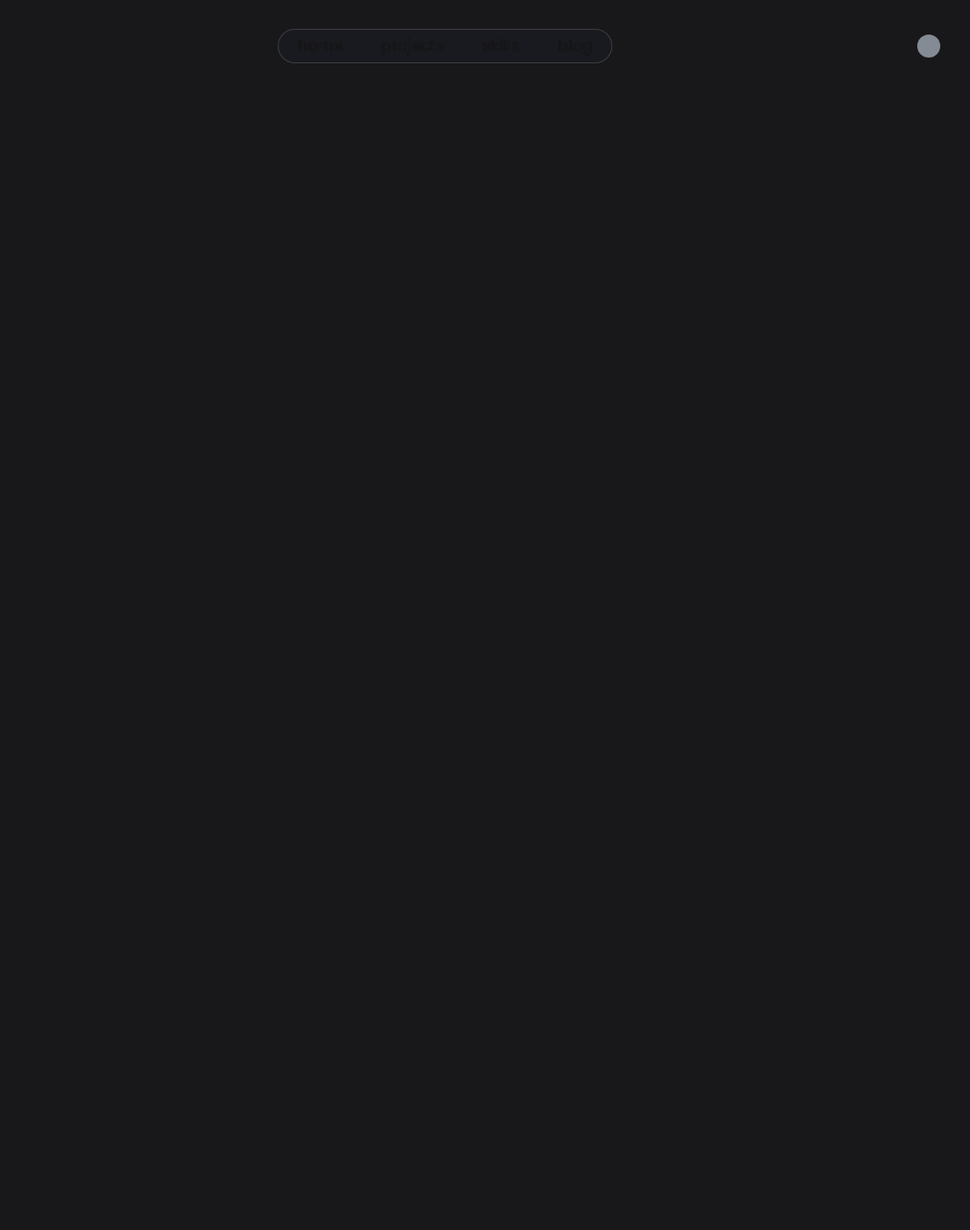
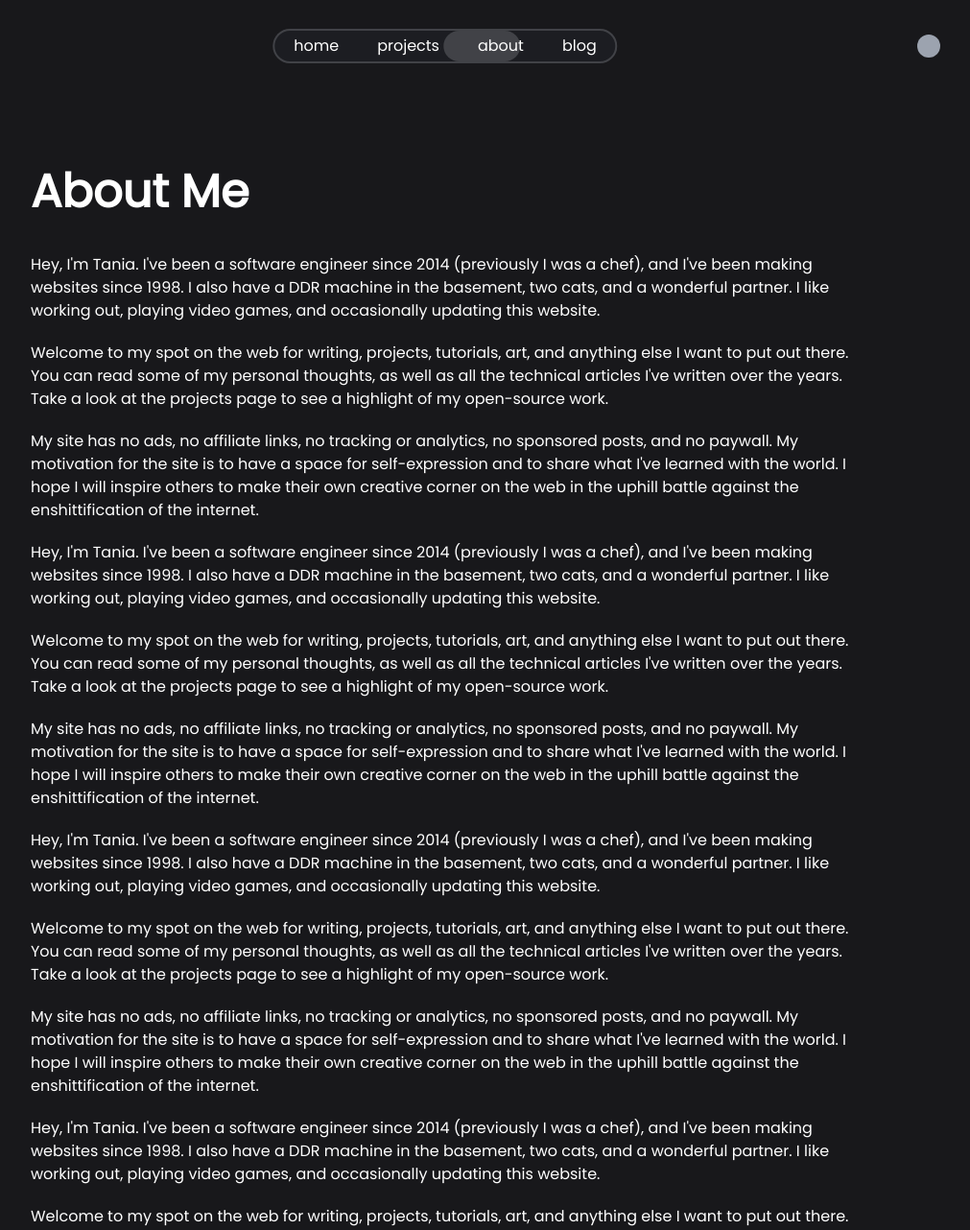
Before and after one commit to yuvrajsinh5252/website, a Next.js app: page /about in a window 1280 px wide. Before the commit this address had no page. Shown: the top 1282 px of the page at 96% size, without its empty margins (176-1187 px from the left). Before the commit the page ends 800 px from the top, so only its background shows below. Built offline with nearby package versions, Linux system fonts and the light colour scheme.

Commit message:
feat: project page

```diff
--- /dev/null
+++ b/src/app/about/page.tsx
@@ -0,0 +1,57 @@
+import MaxWidthWrapper from "@/components/MaxWidthWrapper";
+
+export default function Home() {
+  return (
+    <MaxWidthWrapper className="max-w-screen-lg">
+      <div className="flex justify-center h-screen">
+        <div className="flex flex-col gap-10 mt-44">
+          <h1 className="text-5xl font-bold">About Me</h1>
+          <div className="flex flex-col gap-5">
+            <p>
+              Hey, I'm Tania. I've been a software engineer since 2014 (previously I was a chef), and I've been making websites since 1998. I also have a DDR machine in the basement, two cats, and a wonderful partner. I like working out, playing video games, and occasionally updating this website.
+            </p>
+
+            <p>
+              Welcome to my spot on the web for writing, projects, tutorials, art, and anything else I want to put out there. You can read some of my personal thoughts, as well as all the technical articles I've written over the years. Take a look at the projects page to see a highlight of my open-source work.
+            </p>
+
+            <p>
+              My site has no ads, no affiliate links, no tracking or analytics, no sponsored posts, and no paywall. My motivation for the site is to have a space for self-expression and to share what I've learned with the world. I hope I will inspire others to make their own creative corner on the web in the uphill battle against the enshittification of the internet.
+            </p>
+            <p>
+              Hey, I'm Tania. I've been a software engineer since 2014 (previously I was a chef), and I've been making websites since 1998. I also have a DDR machine in the basement, two cats, and a wonderful partner. I like working out, playing video games, and occasionally updating this website.
+            </p>
+
+            <p>
+              Welcome to my spot on the web for writing, projects, tutorials, art, and anything else I want to put out there. You can read some of my personal thoughts, as well as all the technical articles I've written over the years. Take a look at the projects page to see a highlight of my open-source work.
+            </p>
+
+            <p>
+              My site has no ads, no affiliate links, no tracking or analytics, no sponsored posts, and no paywall. My motivation for the site is to have a space for self-expression and to share what I've learned with the world. I hope I will inspire others to make their own creative corner on the web in the uphill battle against the enshittification of the internet.
+            </p><p>
+              Hey, I'm Tania. I've been a software engineer since 2014 (previously I was a chef), and I've been making websites since 1998. I also have a DDR machine in the basement, two cats, and a wonderful partner. I like working out, playing video games, and occasionally updating this website.
+            </p>
+
+            <p>
+              Welcome to my spot on the web for writing, projects, tutorials, art, and anything else I want to put out there. You can read some of my personal thoughts, as well as all the technical articles I've written over the years. Take a look at the projects page to see a highlight of my open-source work.
+            </p>
+
+            <p>
+              My site has no ads, no affiliate links, no tracking or analytics, no sponsored posts, and no paywall. My motivation for the site is to have a space for self-expression and to share what I've learned with the world. I hope I will inspire others to make their own creative corner on the web in the uphill battle against the enshittification of the internet.
+            </p><p>
+              Hey, I'm Tania. I've been a software engineer since 2014 (previously I was a chef), and I've been making websites since 1998. I also have a DDR machine in the basement, two cats, and a wonderful partner. I like working out, playing video games, and occasionally updating this website.
+            </p>
+
+            <p>
+              Welcome to my spot on the web for writing, projects, tutorials, art, and anything else I want to put out there. You can read some of my personal thoughts, as well as all the technical articles I've written over the years. Take a look at the projects page to see a highlight of my open-source work.
+            </p>
+
+            <p>
+              My site has no ads, no affiliate links, no tracking or analytics, no sponsored posts, and no paywall. My motivation for the site is to have a space for self-expression and to share what I've learned with the world. I hope I will inspire others to make their own creative corner on the web in the uphill battle against the enshittification of the internet.
+            </p>
+          </div>
+        </div>
+      </div>
+    </MaxWidthWrapper>
+  )
+}
--- a/src/app/layout.tsx
+++ b/src/app/layout.tsx
@@ -7,7 +7,7 @@ import GrowingCircleAnimation from "@/components/theme/circle-grow-animation";
 
 const poppins = Poppins({
   subsets: ["latin"],
-  weight: "500",
+  weight: "400",
 });
 
 export const metadata: Metadata = {
@@ -25,7 +25,7 @@ export default function RootLayout({
       <body className={poppins.className}>
         <ThemeProvider attribute="class" defaultTheme="dark">
           <GrowingCircleAnimation />
-          <div className="z-10 relative mix-blend-difference">
+          <div className="z-10 relative">
             <Navbar />
             {children}
           </div>
--- a/src/app/projects/page.tsx
+++ b/src/app/projects/page.tsx
@@ -13,23 +13,34 @@ export default function Home() {
               <div className="flex justify-center p-2 gap-2 group">
                 <div
                   key={project.title}
-                  className="flex w-[30rem] rounded-lg h-72 justify-between flex-col gap-4 p-2 bg-gray-500/10"
+                  className="flex w-[30rem] rounded-lg h-72 justify-between flex-col gap-4 p-4 bg-gray-500/10"
                 >
                   <div className="flex flex-col justify-center gap-4">
-                    <div className="flex gap-4 items-center group-hover:text-teal-300">
-                      <h1 className="text-2xl">
-                        {project.title}
-                      </h1>
-                      <Link href={project.link} target="_blank" rel="noreferrer">
-                        <SquareArrowOutUpRight className="transition-transform duration-300 transform group-hover:translate-x-2 group-hover:-translate-y-2" />
-                      </Link>
+                    <div className="flex justify-between items-center">
+                      <div className="flex gap-4 items-center group-hover:text-teal-300">
+                        <h1 className="text-2xl font-bold">
+                          {project.title}
+                        </h1>
+                        <Link href={project.link} target="_blank" rel="noreferrer">
+                          <SquareArrowOutUpRight className="transition-transform duration-300 transform group-hover:translate-x-1 group-hover:-translate-y-1" />
+                        </Link>
+                      </div>
+                      <div>
+                        {
+                          project.year ? (
+                            <p className="text-gray-400 text-[14px] leading-2">
+                              {project.year}
+                            </p>
+                          ) : null
+                        }
+                      </div>
                     </div>
-                    <p className="text-[14px]">{project.description}</p>
+                    <p className="text-[14px] text-gray-400 leading-2 overflow-ellipsis overflow-hidden text-justify">{project.description}</p>
                   </div>
                   <div className="flex flex-wrap gap-2">
                     {project.tag.map((t) => {
                       return (
-                        <div className="flex items-center rounded-full bg-teal-400/10 px-3 py-1 text-xs font-medium leading-5 text-teal-300 ">
+                        <div className="flex items-center rounded-full bg-teal-400/10 px-3 py-1 text-xs leading-5 text-teal-300 ">
                           {t}
                         </div>
                       );
--- a/src/components/navbar.tsx
+++ b/src/components/navbar.tsx
@@ -22,8 +22,8 @@ export default function Navbar() {
         const left = activeLinkRects.left - firstLinkRects.left;
 
         activeBg.style.width = `${activeLink.clientWidth}px`;
-        activeBg.style.height = `calc(${activeLink.clientHeight}px + 12px)`;
-        activeBg.style.top = `${top - 1}px`;
+        activeBg.style.height = `calc(${activeLink.clientHeight}px + 8px)`;
+        activeBg.style.top = `${top + 0.3}px`;
         activeBg.style.left = `${left}px`;
       } else if (activeBg) {
         activeBg.style.top = `0px`;
@@ -39,14 +39,14 @@ export default function Navbar() {
       <div className="items-center fixed flex justify-start w-[inherit] h-fit mt-12">
         {/* <NavTitle /> */}
 
-        <nav className="hidden md:inline-flex left-1/2 -translate-x-1/2 fixed max-auto items-center justify-center w-fit h-9 rounded-full bg-gray-600/10 transition-transform duration-200 ease-linear outline-none border border-gray-300/20 border-opacity-20">
+        <nav className="hidden md:inline-flex left-1/2 -translate-x-1/2 fixed max-auto items-center justify-center w-fit h-9 rounded-full bg-gray-600/10 transition-transform duration-200 ease-linear outline-none border-2 border-gray-300/20 border-opacity-20">
           <div
             id="active-bg"
             className="bg-gray-300/20 bg-opacity-10 h-9 rounded-full absolute bg transition-all duration-300 ease-linear flex items-center justify-center">
           </div>
           <NavLink setActiveNav={setActiveNav} text="home" href="/" />
           <NavLink setActiveNav={setActiveNav} text="projects" href="/projects" />
-          <NavLink setActiveNav={setActiveNav} text="skills" href="/skills" />
+          <NavLink setActiveNav={setActiveNav} text="about" href="/about" />
           <NavLink setActiveNav={setActiveNav} text="blog" href="/blog" />
         </nav>
 
--- a/src/components/orbitting-skills.tsx
+++ b/src/components/orbitting-skills.tsx
@@ -2,9 +2,9 @@
 
 import MaxWidthWrapper from "@/components/MaxWidthWrapper";
 import OrbitingCircles from "@/components/oribiting-cirlce";
+import { FaPython } from "react-icons/fa";
 import { RiNextjsFill } from "react-icons/ri";
-import { Database, File, Phone } from "lucide-react";
-import { SiTailwindcss, SiTypescript } from "react-icons/si";
+import { SiCplusplus, SiPostgresql, SiTailwindcss, SiTypescript } from "react-icons/si";
 import { TbBrandFramerMotion } from "react-icons/tb";
 
 export default function Orbitingskills() {
@@ -46,16 +46,16 @@ export default function Orbitingskills() {
             delay={15}
             reverse
           >
-            <TbBrandFramerMotion size={30} />
+            <FaPython size={30} />
           </OrbitingCircles>
           <OrbitingCircles
             className="h-[50px] w-[50px] border-none bg-transparent"
             radius={130}
             duration={40}
-            delay={30}
+            delay={28}
             reverse
           >
-            <TbBrandFramerMotion size={30} />
+            <SiCplusplus size={30} />
           </OrbitingCircles>
         </div>
       </div>
```
Also changed, not shown: src/data/projectData.ts (+12 -8 lines).
